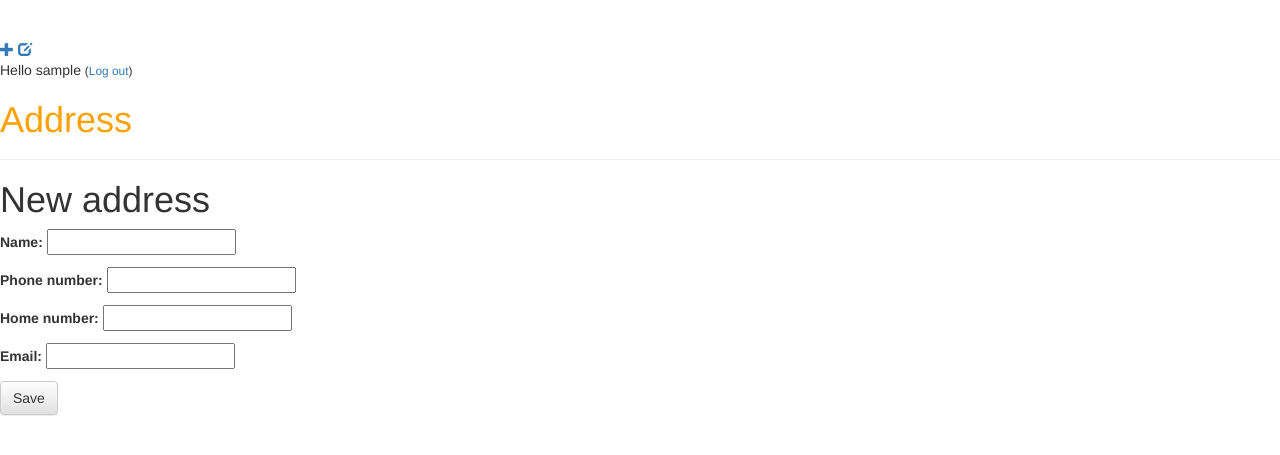
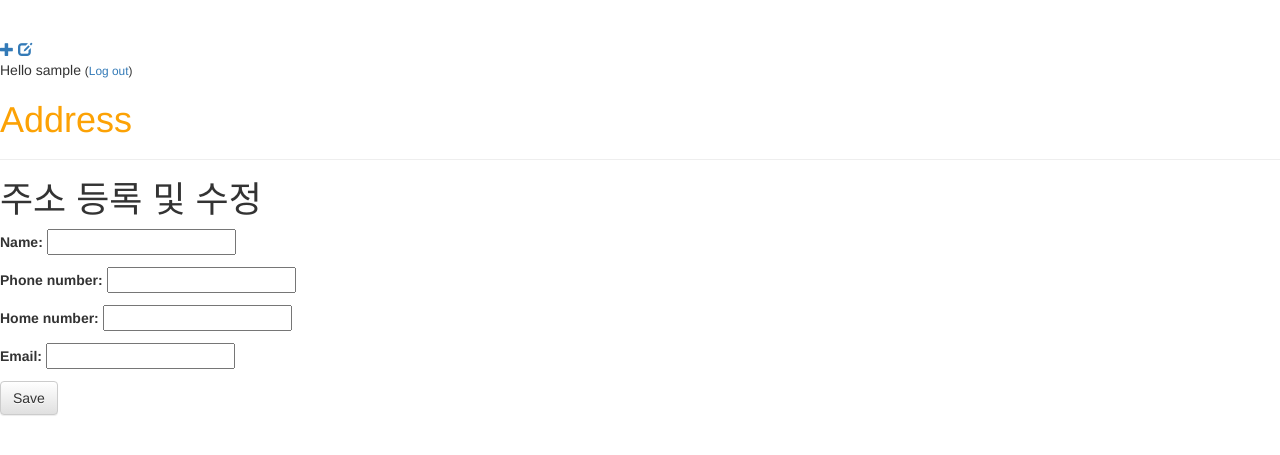
Before and after one commit to dlalstn604/address, a Django app: page /address/new/ in a window 1280 px wide. Shown: the top 455 px of the page. Run offline with Django 3.2, Linux system fonts and the light colour scheme; the visitor is signed in with stand-in values (Sample User, id 1); some libraries are stand-ins or nearby versions.

Commit message:
난이도 중 완료

```diff
--- a/blog/templates/blog/address_detail.html
+++ b/blog/templates/blog/address_detail.html
@@ -14,7 +14,7 @@
             <a class="btn btn-default" href="{% url 'address_remove' pk=address.pk %}"><span class="glyphicon glyphicon-remove"></span></a>
         {% endif %}
         <h1>{{ address.name }}</h1>
-        <p>{{ address.author }}</p>
+        <p>{{ author.first_name }}</p>
         <p>연락처1 : {{ address.phone_number }}</p>
         <p>연락처2 : {{ address.home_number }}</p>
         <p>이메일 : {{ address.email }}</p>
--- a/blog/templates/blog/address_edit.html
+++ b/blog/templates/blog/address_edit.html
@@ -1,7 +1,7 @@
 {% extends 'blog/base.html' %}
 
 {% block content %}
-    <h1>New address</h1>
+    <h1>주소 등록 및 수정</h1>
     <form method="POST" class="address-form">{% csrf_token %}
         {{ form.as_p }}
         <button type="submit" class="save btn btn-default">Save</button>
--- a/blog/templates/blog/address_list.html
+++ b/blog/templates/blog/address_list.html
@@ -2,7 +2,6 @@
 
 {% block content %}
     {% for address in address %}
-    {% if user.is_authenticated %}
         <div class="page-header">
             <h1><a href="{% url 'address_detail' pk=address.pk %}">{{ address.name }}</a></h1>
         </div>
@@ -11,6 +10,5 @@
             <p>연락처2 : {{ address.home_number }}</p>
             <p>이메일 : {{ address.email }}</p>
         </div>
-    {% endif %}
     {% endfor %}
 {% endblock %}
--- a/blog/views.py
+++ b/blog/views.py
@@ -8,7 +8,7 @@ from django.contrib.auth.decorators import login_required
 
 def address_list(request):
     address = Address.objects.filter(published_date__isnull=False).order_by('created_date')
-    return render(request, 'blog/address_draft_list.html', {'address': address})
+    return render(request, 'blog/address_list.html', {'address': address})
 
 def address_detail(request, pk):
     address = get_object_or_404(Address, pk=pk)
```
